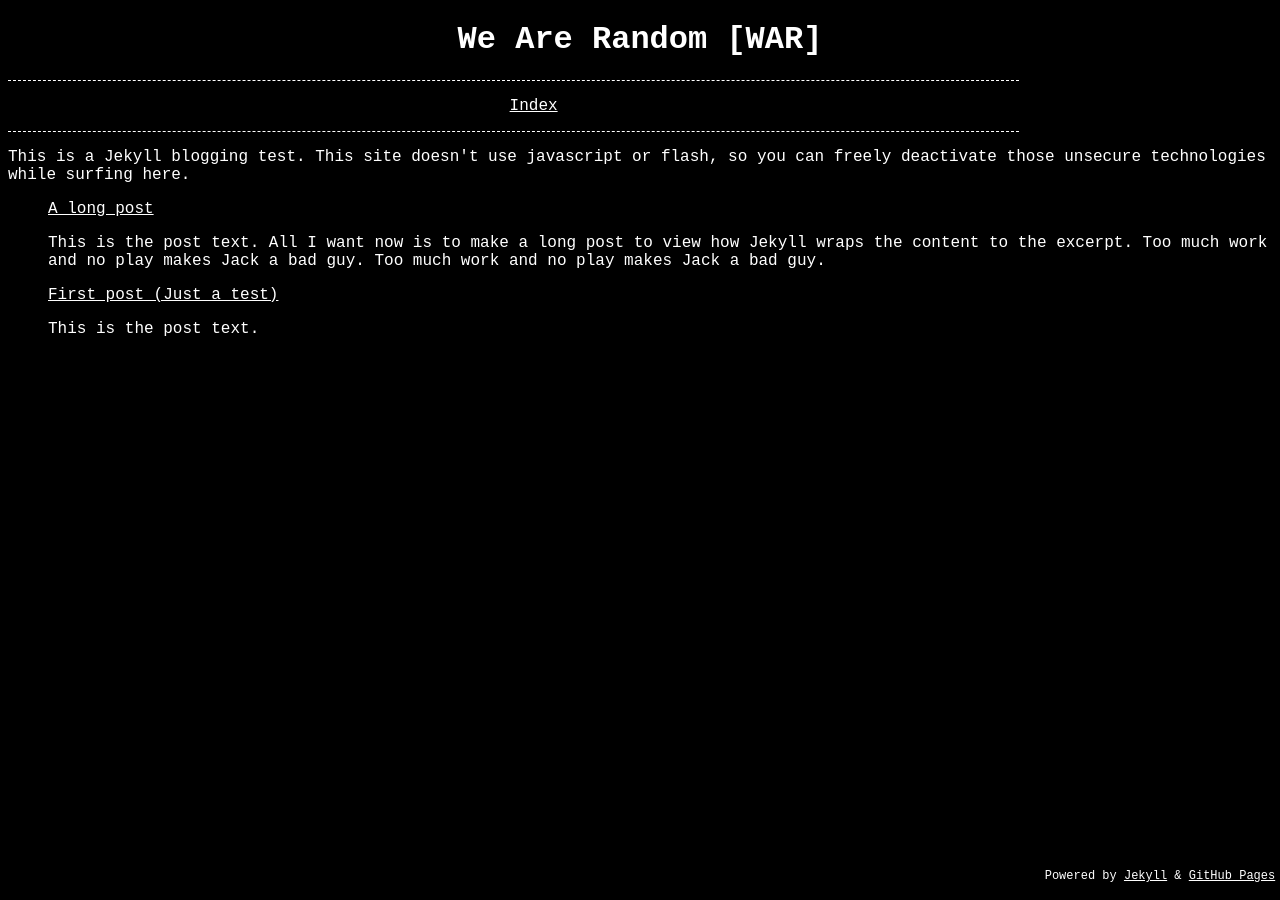
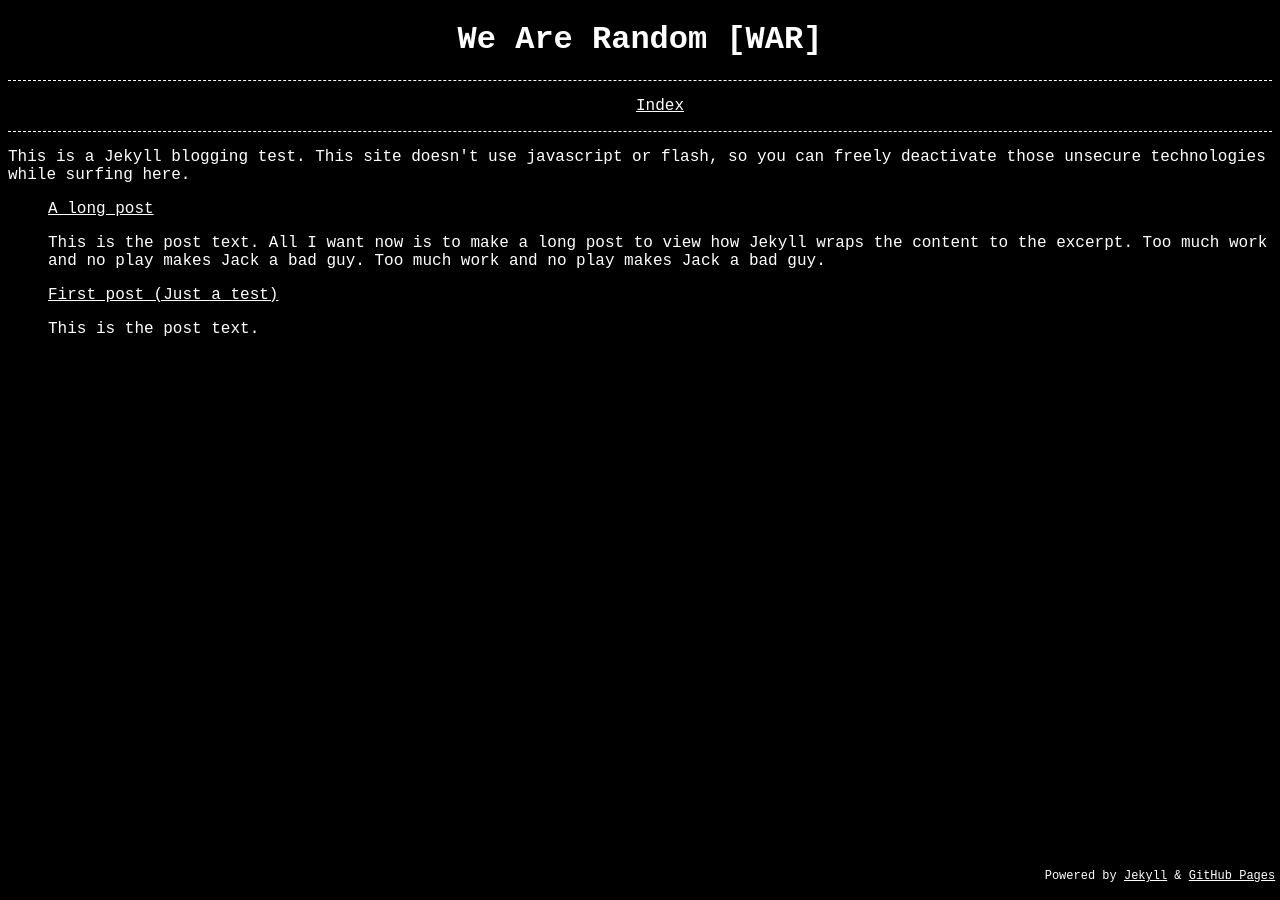
Before and after one commit to wearerandom/wearerandom.github.io, a Jekyll site: the page built from index.html, in a window 1280 px wide. Built offline with Jekyll 4.4.1, drawn with Linux system fonts in a browser that asks for light colours.

Commit message:
Update _styles.scss

```diff
--- a/_sass/_styles.scss
+++ b/_sass/_styles.scss
@@ -13,11 +13,6 @@ body.wrap{
         }
     }
     .nav {
-        align: center;
-        position: aboslute;
-        left: 0;
-        top: 50%;
-        width: 80%;
         text-align: center;
         border-top: dashed;
         border-bottom: dashed;
```
